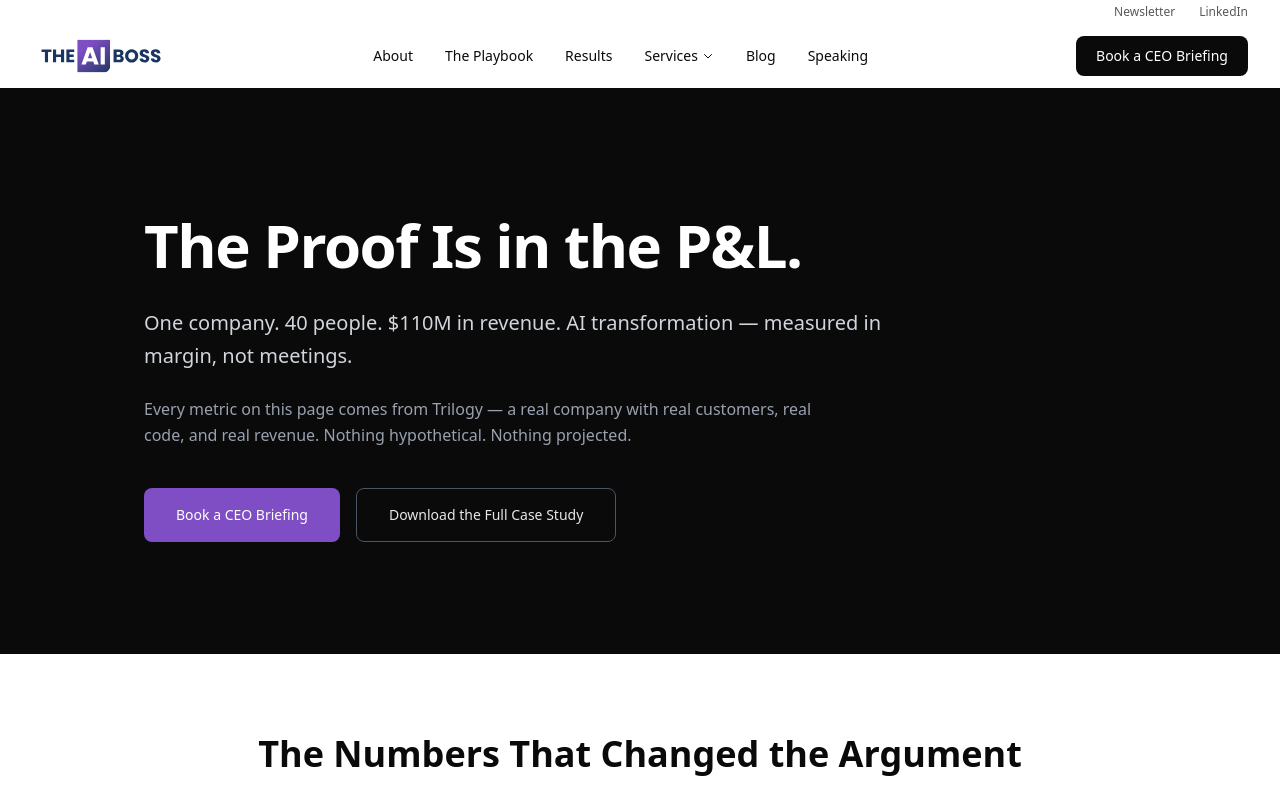
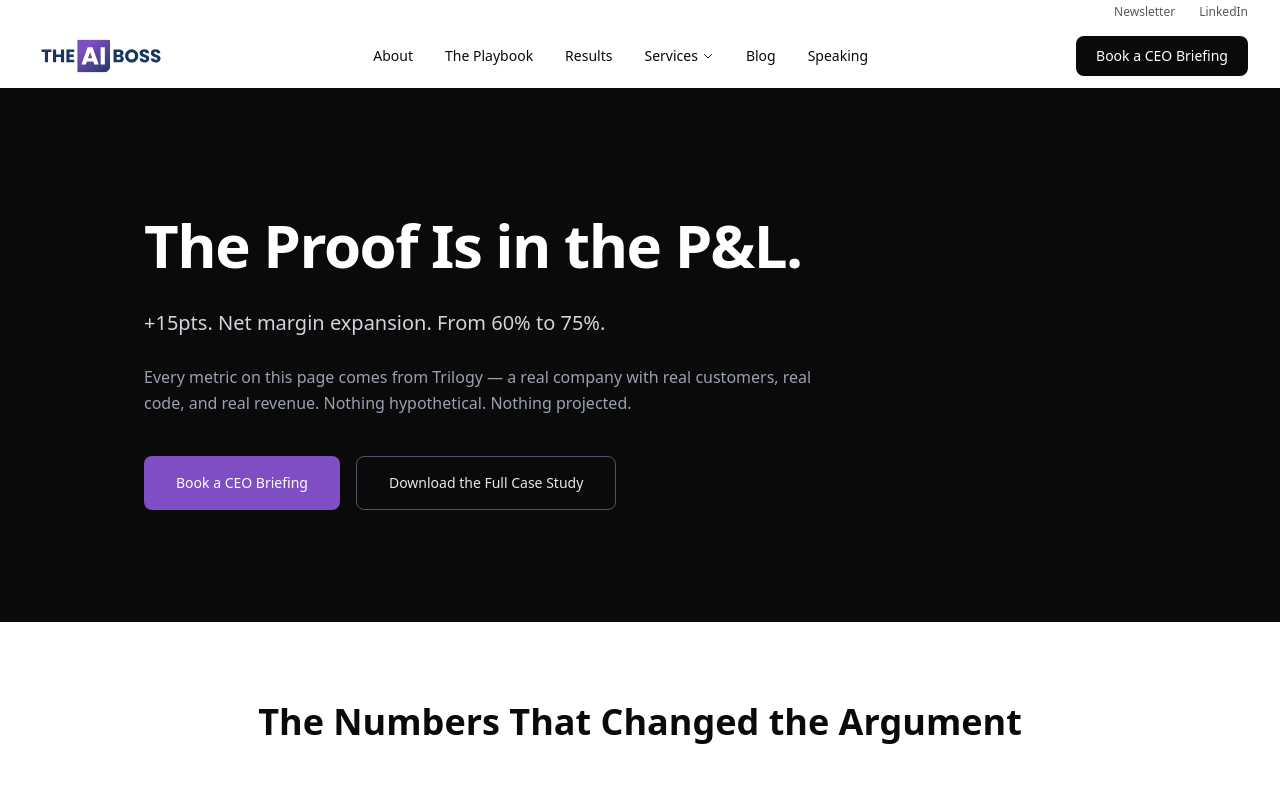
Before and after one commit to kanaekim/theaiboss-site, a Next.js app: page /results in a window 1280 px wide. Shown: the top 788 px of the page. Built offline with nearby package versions, Linux system fonts and the light colour scheme.

Commit message:
Update page.tsx

```diff
--- a/src/app/results/page.tsx
+++ b/src/app/results/page.tsx
@@ -150,8 +150,7 @@
             The Proof Is in the P&L.
           </h1>
           <p className="mt-6 text-lg sm:text-xl text-gray-300 max-w-3xl leading-relaxed">
-            One company. 40 people. $110M in revenue. AI transformation —
-            measured in margin, not meetings.
+           +15pts. Net margin expansion. From 60% to 75%.
           </p>
           <p className="mt-6 text-base text-gray-400 max-w-2xl leading-relaxed">
             Every metric on this page comes from Trilogy — a real company with
```
